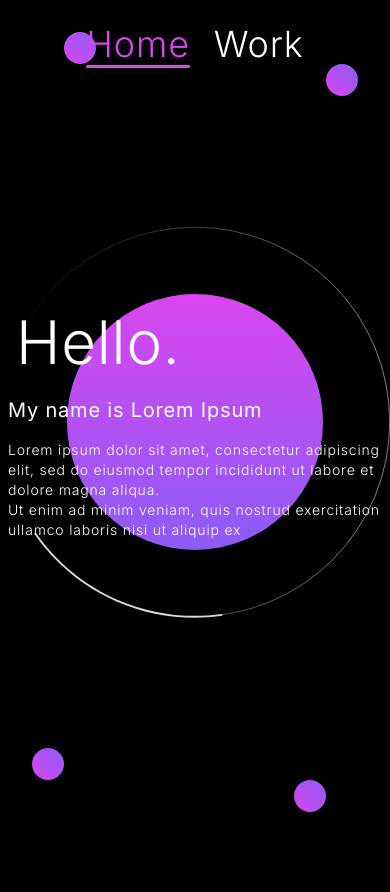
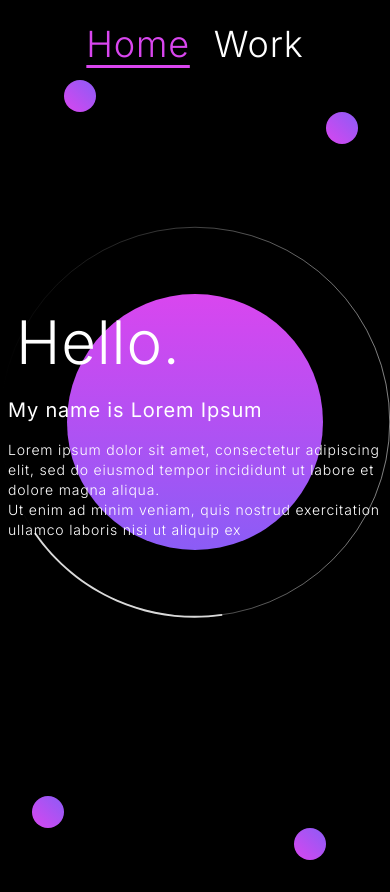
Before and after one commit to alexislagodka/simple-portfolio, a React (Create React App) app: page / in a window 390 px wide. Before the commit the page ends 844 px from the top, so only its background shows below. Built offline with nearby package versions, Linux system fonts and the light colour scheme.

Commit message:
responsive balls

```diff
--- a/src/components/Balls/Balls.js
+++ b/src/components/Balls/Balls.js
@@ -2,10 +2,13 @@ import React from "react";
 
 export default function Balls({ gradient }) {
   return (
-    <div className="absolute t-0 w-full h-full flex justify-center items-center">
+    <div className="w-full h-full">
+      <div className="absolute w-full h-full flex justify-center items-center">
         <div
           className={`masterball rounded-full h-64 w-64 md:w-96 md:h-96 bg-gradient-to-t ${gradient}`}
         />
+      </div>
+      <div className="relative h-full mt-12 xl:mt-0">
         <div
           className={`absolute top-8 left-16 md:top-16 md:left-32 rounded-full h-8 w-8 md:h-12 md:w-12 bg-gradient-to-bl ${gradient}`}
         />
@@ -19,5 +22,6 @@ export default function Balls({ gradient }) {
           className={`absolute bottom-16 left-8 md:bottom-32 md:left-16 rounded-full h-8 w-8 md:h-12 md:w-12 bg-gradient-to-bl ${gradient}`}
         />
       </div>
+    </div>
   );
 }
--- a/src/components/ProjectList/ProjectList.js
+++ b/src/components/ProjectList/ProjectList.js
@@ -35,6 +35,9 @@ export default function ProjectList({ in: inProp }) {
                 Lorem ipsum dolor sit amet, consectetur adipiscing elit, sed do
                 eiusmod tempor incididunt ut labore et dolore magna aliqua.
               </p>
+              <div>
+                <a href="#">Learn more &#x2192;</a>
+              </div>
             </ProjectCard>
             <ProjectCard picture="https://images.unsplash.com/photo-1589307004173-3c95204d00ee?ixlib=rb-1.2.1&ixid=MnwxMjA3fDB8MHxwaG90by1wYWdlfHx8fGVufDB8fHx8&auto=format&fit=crop&w=687&q=80">
               <h2>ABC</h2>
@@ -42,6 +45,7 @@ export default function ProjectList({ in: inProp }) {
                 Lorem ipsum dolor sit amet, consectetur adipiscing elit, sed do
                 eiusmod tempor incididunt ut labore et dolore magna aliqua.
               </p>
+              <p>Learn more &#x2192;</p>
             </ProjectCard>
             <ProjectCard picture="https://images.unsplash.com/photo-1607457597191-8ed4e870ceca?ixlib=rb-1.2.1&ixid=MnwxMjA3fDB8MHxwaG90by1wYWdlfHx8fGVufDB8fHx8&auto=format&fit=crop&w=687&q=80">
               <h2>ABC</h2>
@@ -49,6 +53,7 @@ export default function ProjectList({ in: inProp }) {
                 Lorem ipsum dolor sit amet, consectetur adipiscing elit, sed do
                 eiusmod tempor incididunt ut labore et dolore magna aliqua.
               </p>
+              <p>Learn more &#x2192;</p>
             </ProjectCard>
             <ProjectCard picture="https://images.unsplash.com/photo-1529641484336-ef35148bab06?ixlib=rb-1.2.1&ixid=MnwxMjA3fDB8MHxwaG90by1wYWdlfHx8fGVufDB8fHx8&auto=format&fit=crop&w=1170&q=80">
               <h2>ABC</h2>
```
Lines whose indentation alone changed are shown as unchanged.
